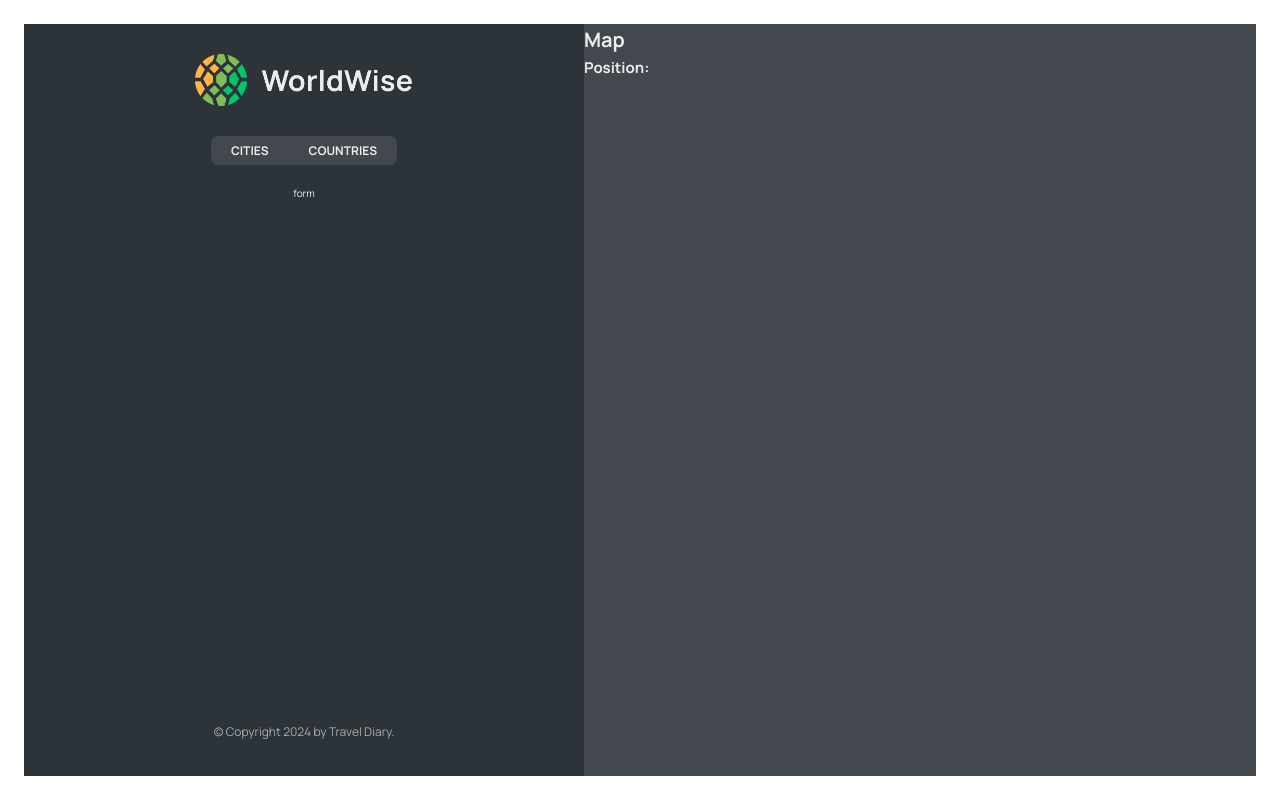
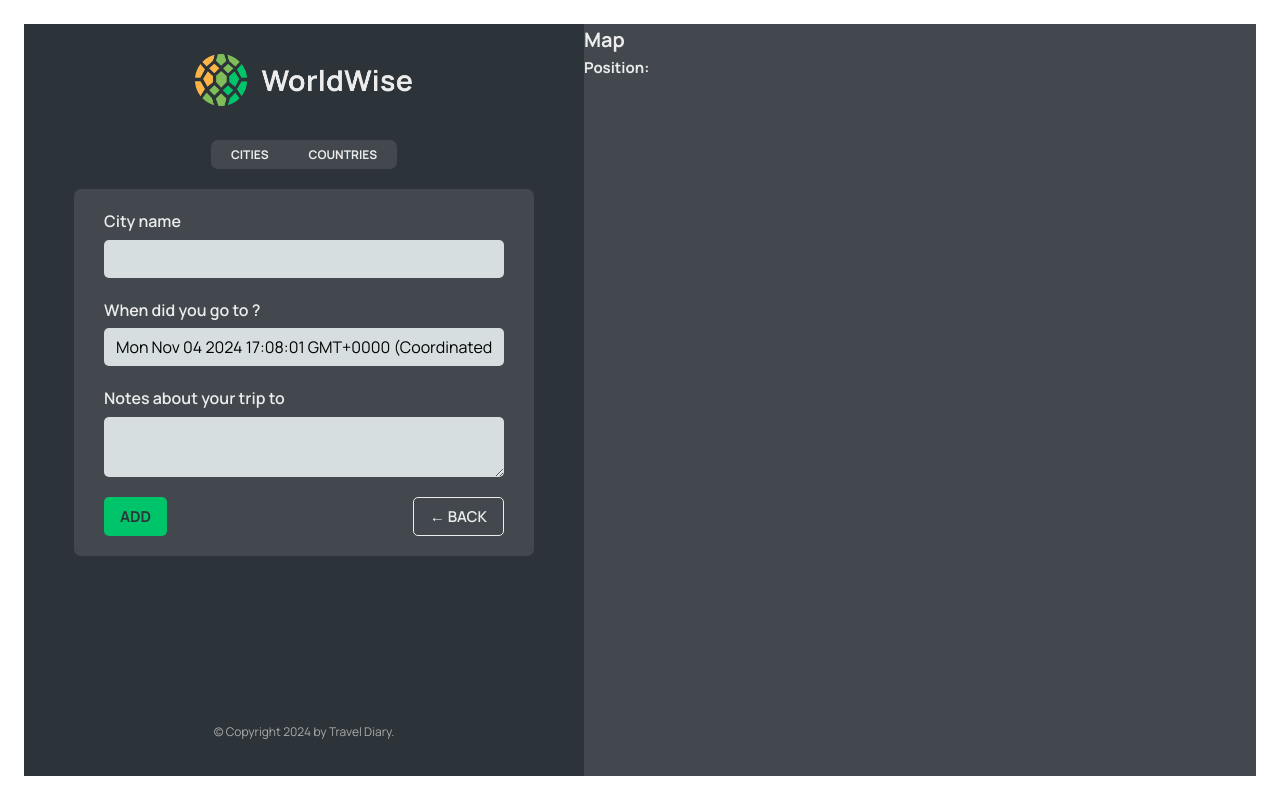
Before and after one commit to Ashab-Asir/Travel-Diary, a React (Vite) app: page /app/form in a window 1280 px wide. Built offline with nearby package versions, Linux system fonts and the light colour scheme; data requests are answered from the project's data file.

Commit message:
Implement programatic navigation with useNavigation

```diff
--- a/src/App.jsx
+++ b/src/App.jsx
@@ -1,5 +1,5 @@
 import React, { useEffect, useState } from "react";
-import { BrowserRouter, Route, Routes } from "react-router-dom";
+import { BrowserRouter, Navigate, Route, Routes } from "react-router-dom";
 import Product from "./pages/Product";
 import Pricing from "./pages/Pricing";
 import Homepage from "./pages/Homepage";
@@ -9,6 +9,7 @@
 import CityList from "./components/CityList";
 import CountryList from "./components/CountryList";
 import City from "./components/City";
+import Form from "./components/Form";
 const BASE_URL = "http://localhost:8000";
 export default function App() {
   const [cities, setCities] = useState([]);
@@ -38,9 +39,7 @@
         <Route path="app" element={<AppLayout></AppLayout>}>
           <Route
             index
-            element={
-              <CityList cities={cities} isLoading={isLoading}></CityList>
-            }
+            element={<Navigate replace to="cities"></Navigate>}
           ></Route>
           <Route path="cities/:id" element={<City></City>}></Route>
           <Route
@@ -55,7 +54,7 @@
               <CountryList isLoading={isLoading} cities={cities}></CountryList>
             }
           ></Route>
-          <Route path="form" element={<p>form</p>}></Route>
+          <Route path="form" element={<Form></Form>}></Route>
         </Route>
         <Route path="*" element={<PageNotFound></PageNotFound>}></Route>
       </Routes>
--- /dev/null
+++ b/src/components/Button.jsx
@@ -0,0 +1,9 @@
+import React from "react";
+import styles from "./Button.module.css";
+export default function Button({ onClick, children, type }) {
+  return (
+    <button onClick={onClick} className={`${styles.btn} ${styles[type]}`}>
+      {children}
+    </button>
+  );
+}
--- a/src/components/CountryList.jsx
+++ b/src/components/CountryList.jsx
@@ -1,7 +1,6 @@
 import React from "react";
 import styles from "./CountryList.module.css";
 import Spinner from "./Spinner";
-import CityItem from "./CityItem";
 import Message from "./Message";
 import CountryItem from "./CountryItem";
 export default function CitList({ cities, isLoading }) {
@@ -23,7 +22,7 @@
   return (
     <ul className={styles.countryList}>
       {countries.map((country) => (
-        <CountryItem country={country}></CountryItem>
+        <CountryItem country={country} key={country.country}></CountryItem>
       ))}
     </ul>
   );
--- a/src/components/Form.jsx
+++ b/src/components/Form.jsx
@@ -3,6 +3,8 @@
 import { useState } from "react";
 
 import styles from "./Form.module.css";
+import Button from "./Button";
+import { useNavigate } from "react-router-dom";
 
 export function convertToEmoji(countryCode) {
   const codePoints = countryCode
@@ -14,10 +16,9 @@
 
 function Form() {
   const [cityName, setCityName] = useState("");
-  const [country, setCountry] = useState("");
   const [date, setDate] = useState(new Date());
   const [notes, setNotes] = useState("");
-
+  const navigate = useNavigate();
   return (
     <form className={styles.form}>
       <div className={styles.row}>
@@ -49,8 +50,16 @@
       </div>
 
       <div className={styles.buttons}>
-        <button>Add</button>
-        <button>&larr; Back</button>
+        <Button type={"primary"}>Add</Button>
+        <Button
+          type={"back"}
+          onClick={(e) => {
+            e.preventDefault();
+            navigate(-1);
+          }}
+        >
+          &larr; Back
+        </Button>
       </div>
     </form>
   );
--- a/src/components/Logo.jsx
+++ b/src/components/Logo.jsx
@@ -1,7 +1,13 @@
+import { Link } from "react-router-dom";
 import styles from "./Logo.module.css";
 
 function Logo() {
-  return <img src="/logo.png" alt="WorldWise logo" className={styles.logo} />;
+  return (
+    <Link to="/">
+      {" "}
+      <img src="/logo.png" alt="WorldWise logo" className={styles.logo} />
+    </Link>
+  );
 }
 
 export default Logo;
--- a/src/components/Map.jsx
+++ b/src/components/Map.jsx
@@ -1,13 +1,14 @@
 import React from "react";
 import styles from "./Map.module.css";
-import { useSearchParams } from "react-router-dom";
+import { useNavigate, useSearchParams } from "react-router-dom";
 
 export default function Map() {
+  const navigate = useNavigate();
   const [searchParams, setSearchParams] = useSearchParams();
   const lat = searchParams.get("lat");
   const lng = searchParams.get("lng");
   return (
-    <div className={styles.mapContainer}>
+    <div className={styles.mapContainer} onClick={() => navigate("form")}>
       <h1>Map</h1>
       <h2>
         Position: {lat} {lng}
```
